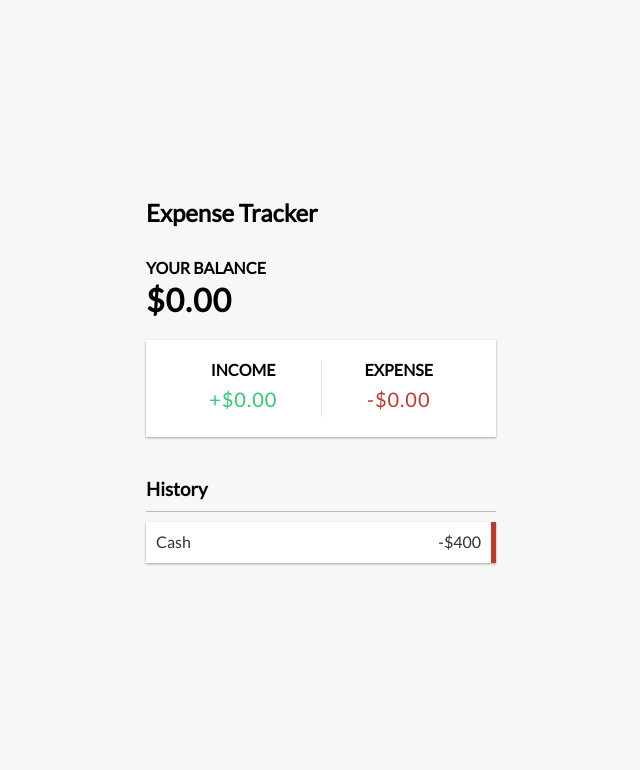
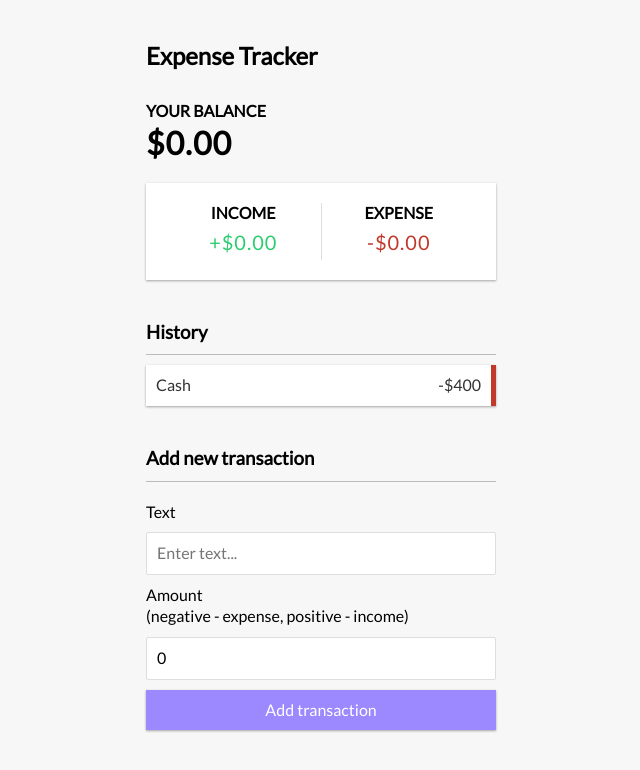
Before and after one commit to shivsgkashyap/expense-tracker, a React (Vite) app: page / in a window 1280 px wide. Shown: the top 770 px of the page, without its empty margins (319-959 px from the left). Built offline with nearby package versions, Linux system fonts and the light colour scheme.

Commit message:
Wrapped app in context component

```diff
--- a/src/App.jsx
+++ b/src/App.jsx
@@ -2,18 +2,23 @@ import Header from "./components/Header";
 import Balance from "./components/Balance";
 import IncomeExpenses from "./components/IncomeExpenses";
 import TransactionList from "./components/TransactionList";
+import AddTransaction from "./components/AddTransaction";
+
+import { GlobalProvider } from "./context/GlobalState";
+
 import "./App.css";
 
 function App() {
   return (
-    <div>
+    <GlobalProvider>
       <Header />
       <div className="container">
         <Balance />
         <IncomeExpenses />
         <TransactionList />
+        <AddTransaction />
       </div>
-    </div>
+    </GlobalProvider>
   );
 }
 
```
